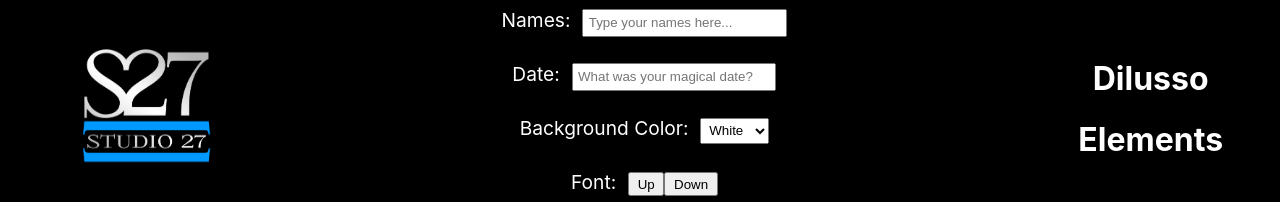
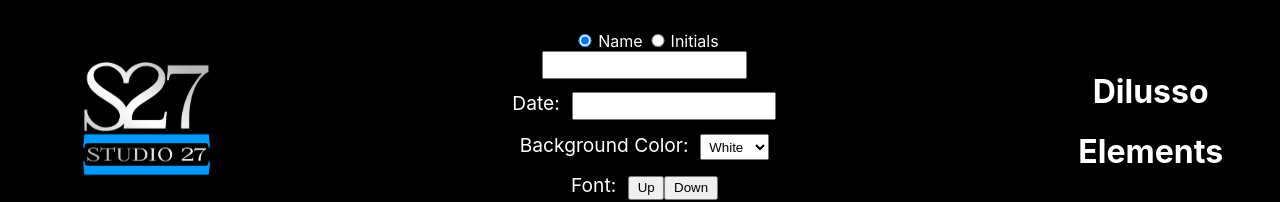
Before and after one commit to adamjmosebach/dilusso-designs-site, a React (Create React App) app: page / in a window 1280 px wide. Shown: the top 202 px of the page. Built offline with nearby package versions, Linux system fonts and the light colour scheme.

Commit message:
initials and date css-ed

```diff
--- a/src/App.js
+++ b/src/App.js
@@ -12,6 +12,7 @@ import PinkGoldLeavesFrame from './assets/PinkGoldLeavesFrame.png';
 // import RoseGoldLeaveFrame from './assets/RoseGoldLeaveFrame.png';
 
 function App() {
+  const [nameInit, setNameInit] = useState('names');
   const [names, setNames] = useState('');
   const [date, setDate] = useState('');
   const [bg, setBg] = useState('white');
@@ -40,6 +41,10 @@ function App() {
     updateRoseGoldLeaveFrameFontSize,
   ] = useState(2.5);
   const [selectedImage, setSelectedImage] = useState('');
+
+  function handleNameInitChange(e) {
+    setNameInit(e.target.value)
+  }
 
   function handleNameChange(e) {
     setNames(e.target.value);
@@ -142,6 +147,7 @@ function App() {
   return (
     <div className='App-div'>
       <Banner
+        handleNameInitChange={handleNameInitChange}
         handleNameChange={handleNameChange}
         handleDateChange={handleDateChange}
         handleBgChange={handleBgChange}
@@ -151,6 +157,7 @@ function App() {
       <div className='display-elements' style={{ backgroundColor: bg }}>
         <Element
           image={BlueCircleLeavesFrame}
+          nameInit={nameInit}
           names={names}
           date={date}
           fontColor='gold'
@@ -160,6 +167,7 @@ function App() {
         />
         <Element
           image={BlueGoldFloralDesignFrame}
+          nameInit={nameInit}
           names={names}
           date={date}
           fontColor='black'
@@ -170,6 +178,7 @@ function App() {
         />
         <Element
           image={GoldBlueLeavesFrame}
+          nameInit={nameInit}
           names={names}
           date={date}
           fontColor='green'
@@ -180,6 +189,7 @@ function App() {
         />
         <Element
           image={GoldCircleFrame}
+          nameInit={nameInit}
           names={names}
           date={date}
           fontColor='brown'
@@ -190,6 +200,7 @@ function App() {
         />
         <Element
           image={HexagonDesign}
+          nameInit={nameInit}
           names={names}
           date={date}
           fontColor='silver'
@@ -199,6 +210,7 @@ function App() {
         />
         <Element
           image={PinkGoldLeavesFrame}
+          nameInit={nameInit}
           names={names}
           date={date}
           fontColor='pink'
--- a/src/components/Banner.css
+++ b/src/components/Banner.css
@@ -4,7 +4,7 @@
   background-color: black;
   color: white;
   position: fixed;
-  height: 17vw;
+  height: 19vw;
   z-index: 5;
   width: 100vw;
   justify-content: space-around;
@@ -27,11 +27,16 @@
 }
 .input-section {
   width: 30vw;
-  margin: 1vw;
+  margin: 0.5vw;
 }
 input {
   padding: 0.35vw;
   width: 15vw;
+}
+#names.radio,
+#inits.radio {
+  padding: 0;
+  width: 20px;
 }
 select {
   padding: 0.3vw;
--- a/src/components/Banner.jsx
+++ b/src/components/Banner.jsx
@@ -3,6 +3,7 @@ import './Banner.css';
 import S27Logo from '../assets/S27_logo.png';
 
 function Banner({
+  handleNameInitChange,
   handleNameChange,
   handleDateChange,
   handleBgChange,
@@ -17,11 +18,32 @@ function Banner({
       <div className='banner-info'>
         <div className='input-fields-all'>
           <div className='input-section'>
-            <span className='input-heading'>Names: </span>
+            <div className='radios'>
+              <input
+                type='radio'
+                name='name-init-radio'
+                id='names'
+                value='names'
+                className='radio'
+                defaultChecked
+                onChange={(e) => handleNameInitChange(e)}
+              />
+              <label htmlFor='name'>Name</label>
+              <input
+                type='radio'
+                name='name-init-radio'
+                id='inits'
+                value='inits'
+                className='radio'
+                onChange={(e) => handleNameInitChange(e)}
+              />
+              <label htmlFor='inits'>Initials</label>
+            </div>
+            {/* <span className='input-heading'>Names: </span> */}
             <input
               type='text'
               name='names'
-              placeholder='Type your names here...'
+              // placeholder='Type your names here...'
               className='name-input'
               onChange={(e) => handleNameChange(e)}
             ></input>
@@ -31,7 +53,7 @@ function Banner({
             <input
               type='text'
               name='date'
-              placeholder='What was your magical date?'
+              // placeholder='What was your magical date?'
               className='name-input'
               onChange={(e) => handleDateChange(e)}
             ></input>
--- a/src/components/Element.css
+++ b/src/components/Element.css
@@ -17,10 +17,41 @@
 .names {
   width: 100%;
   position: absolute;
-  font-size: 1.5vw;
+  /* display: flex; */
+  /* font-size: 1.5vw; */
   font-family: cursive;
-  color: rgb(159, 138, 20);
+  /* color: rgb(159, 138, 20); */
   align-self: center;
+  /* margin-top: 4vw; */
+}
+.init1,
+.initAnd,
+.init2 {
+  width: 10%;
+  position: absolute;
+  /* font-size: 2.5vw; */
+  font-family: cursive;
+  /* color: rgb(159, 138, 20); */
+  /* align-self: center; */
+}
+.init1 {
+  padding-left: 15vw;
+  margin-top: 9vw;
+  /* margin-top: -5vw; */
+}
+.initAnd {
+  /* padding: 0; */
+  width: 100%;
+  align-self: center;
+  margin-top: -1vw;
+  padding-left: 1.25vw;
+}
+.init2 {
+  padding-left: 27vw;
+  padding-top: 4vw;
+}
+.date {
+  margin-top: 8vw;
 }
 .right {
   margin-left: 2.5vw;
--- a/src/components/Element.jsx
+++ b/src/components/Element.jsx
@@ -3,6 +3,7 @@ import './Element.css';
 
 function Element({
   image,
+  nameInit,
   names,
   date,
   fontColor,
@@ -11,6 +12,7 @@ function Element({
   imgName,
   setSelectedImage,
 }) {
+  if (nameInit === 'names') {
     return (
       <div className='element-div' onClick={() => setSelectedImage(imgName)}>
         <h4
@@ -22,6 +24,7 @@ function Element({
           }}
         >
           {names}
+          <br></br>
           <br></br>
         </h4>
         <h3
@@ -38,6 +41,58 @@ function Element({
         <img src={image} alt={image} className='element-image' />
       </div>
     );
+  } else { //inits
+    return (
+      <div className='element-div' onClick={() => setSelectedImage(imgName)}>
+        <h4
+          className={`init1 ${shift}`}
+          style={{
+            color: fontColor,
+            fontSize: `9vw`,
+            marginLeft: `${shift}vw`,
+          }}
+        >
+          {names.charAt(0)}
+          <br></br>
+        </h4>
+        <h4
+          className={`initAnd ${shift}`}
+          style={{
+            color: fontColor,
+            fontSize: `3vw`,
+            marginLeft: `${shift}vw`,
+          }}
+        >
+          {names.charAt(1)}
+          <br></br>
+        </h4>
+        <h4
+          className={`init2 ${shift}`}
+          style={{
+            color: fontColor,
+            fontSize: `9vw`,
+            marginLeft: `${shift}vw`,
+          }}
+        >
+          {names.charAt(2)}
+          <br></br>
+        </h4>
+        <h3
+          className={`names ${shift} date`}
+          style={{
+            color: fontColor,
+            fontSize: `${fontSize}vw`,
+            marginLeft: `${shift}vw`,
+          }}
+        >
+          <br></br>
+          <br></br>
+          {date}
+        </h3>
+        <img src={image} alt={image} className='element-image' />
+      </div>
+    );
+  }
 }
 
 export default Element;
```
Lines whose indentation alone changed are shown as unchanged.
